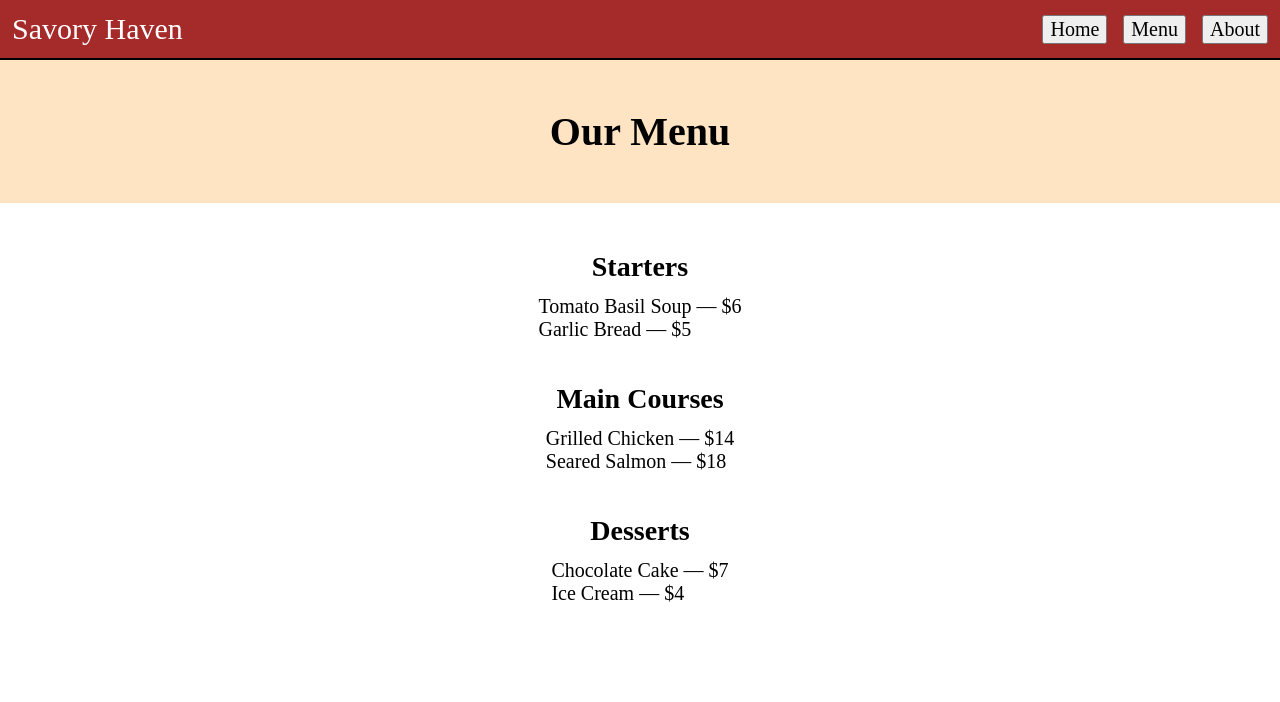
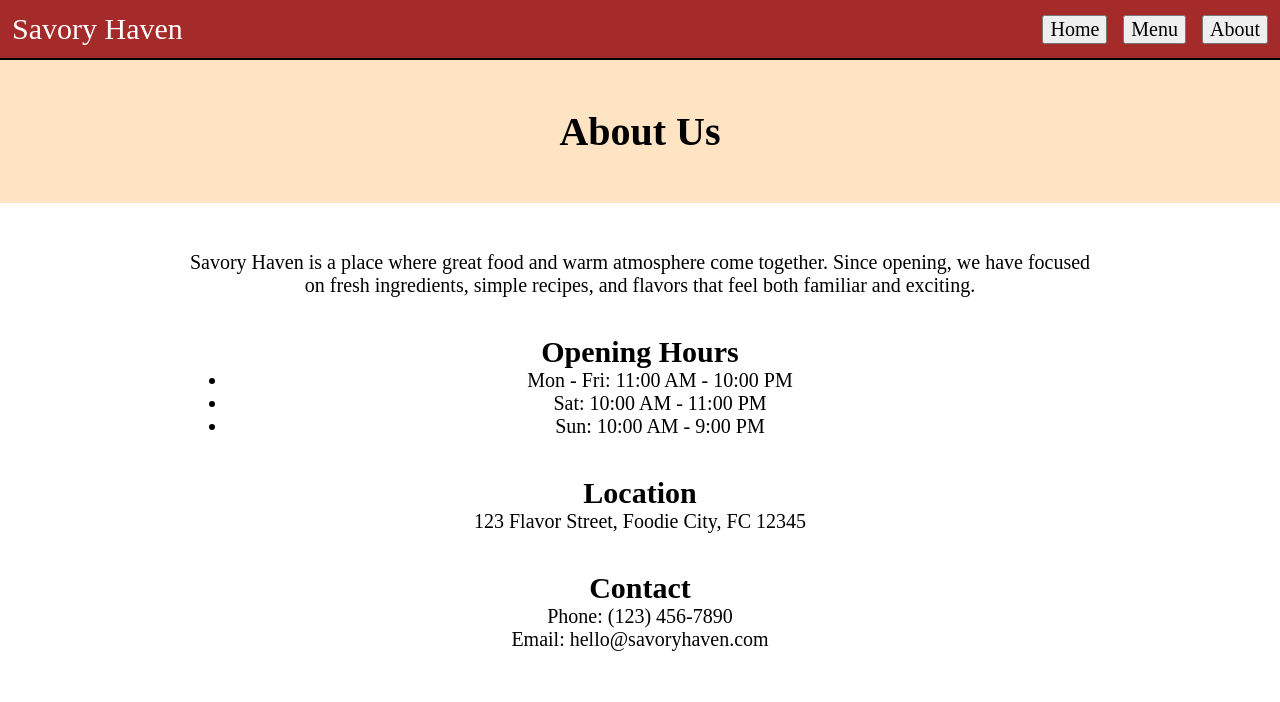
Before and after one commit to dungdul/restaurant-page, a website built with webpack: page src/template.html in a window 1280 px wide. Built offline with nearby package versions, Linux system fonts and the light colour scheme.

Commit message:
Add about us page

```diff
--- /dev/null
+++ b/src/about.js
@@ -0,0 +1,76 @@
+export default function () {
+  const contentDiv = document.querySelector('#content');
+
+  // Clear existing content
+  contentDiv.textContent = '';
+
+  // Hero
+  const heroText = document.createElement('h1');
+  heroText.textContent = 'About Us';
+
+  const heroDiv = document.createElement('div');
+  heroDiv.classList.add('hero');
+  heroDiv.appendChild(heroText);
+
+  // Main container
+  const mainDiv = document.createElement('div');
+  mainDiv.classList.add('main');
+
+  // Description
+  const description = document.createElement('p');
+  description.textContent =
+    'Savory Haven is a place where great food and warm atmosphere come together. Since opening, we have focused on fresh ingredients, simple recipes, and flavors that feel both familiar and exciting.';
+
+  // Helper function to create info sections
+  function createInfoSection(titleText, contentElements) {
+    const sectionDiv = document.createElement('div');
+    sectionDiv.classList.add('info-section');
+
+    const title = document.createElement('h2');
+    title.textContent = titleText;
+
+    sectionDiv.appendChild(title);
+
+    contentElements.forEach(el => sectionDiv.appendChild(el));
+
+    return sectionDiv;
+  }
+
+  // Opening Hours
+  const hoursList = document.createElement('ul');
+
+  const hours = [
+    'Mon - Fri: 11:00 AM - 10:00 PM',
+    'Sat: 10:00 AM - 11:00 PM',
+    'Sun: 10:00 AM - 9:00 PM',
+  ];
+
+  hours.forEach(h => {
+    const li = document.createElement('li');
+    li.textContent = h;
+    hoursList.appendChild(li);
+  });
+
+  const hoursSection = createInfoSection('Opening Hours', [hoursList]);
+
+  // Location
+  const locationText = document.createElement('p');
+  locationText.textContent = '123 Flavor Street, Foodie City, FC 12345';
+
+  const locationSection = createInfoSection('Location', [locationText]);
+
+  // Contact
+  const phone = document.createElement('p');
+  phone.textContent = 'Phone: (123) 456-7890';
+
+  const email = document.createElement('p');
+  email.textContent = 'Email: hello@savoryhaven.com';
+
+  const contactSection = createInfoSection('Contact', [phone, email]);
+
+  // Assemble main
+  mainDiv.append(description, hoursSection, locationSection, contactSection);
+
+  // Append to content
+  contentDiv.append(heroDiv, mainDiv);
+}
--- a/src/index.js
+++ b/src/index.js
@@ -1,5 +1,6 @@
 import renderHomePage from './home.js';
 import renderMenuPage from'./menu.js';
+import renderAboutPage from './about.js';
 import './styles.css';
 
-renderMenuPage();
+renderAboutPage();
--- a/src/styles.css
+++ b/src/styles.css
@@ -86,6 +86,10 @@ header {
   margin: 0 auto;
   padding: 48px;
   text-align: center;
+
+  > :not(:last-child) {
+    margin-bottom: 38px;
+  }
 }
 
 .menu {
```
